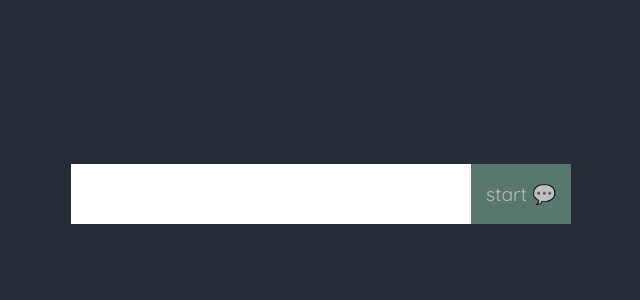
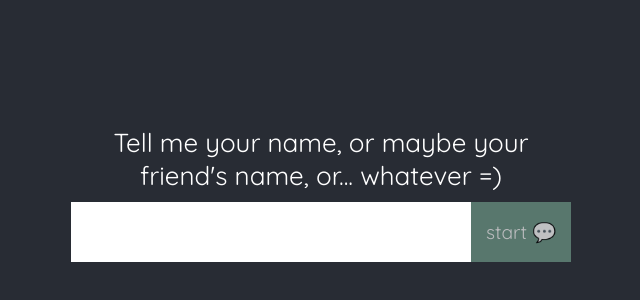
Before and after one commit to batyr-qhan/cool-chat-react-app, a React (Create React App) app: page / in a window 1280 px wide. Shown: the part 206-506 px from the top of the page, without its empty margins (319-959 px from the left). Built offline with nearby package versions, Linux system fonts and the light colour scheme; no server answers.

Commit message:
add: title first page

```diff
--- a/src/App.css
+++ b/src/App.css
@@ -40,7 +40,6 @@
 @media only screen and (max-width: 600px) {
   .set-name-input-container {
     min-width: 100%;
-    background-color: #61dafb;
     width: auto;
   }
 }
@@ -49,6 +48,10 @@
   .set-name-input-container {
     width: 500px;
   }
+}
+
+.set-name-input-container__title {
+  margin-bottom: 10px;
 }
 
 .set-name-input-container form {
--- a/src/App.js
+++ b/src/App.js
@@ -54,6 +54,9 @@ function App() {
             <ChatRoom auth={auth} user={user} changeName={handleChangeName} />
           ) : (
             <div className="set-name-input-container">
+              <div className="set-name-input-container__title">
+                Tell me your name, or maybe your friend's name, or... whatever =)
+              </div>
               <form onSubmit={handleSubmit}>
                 <label htmlFor="set-user-name" />
                 <input
```
